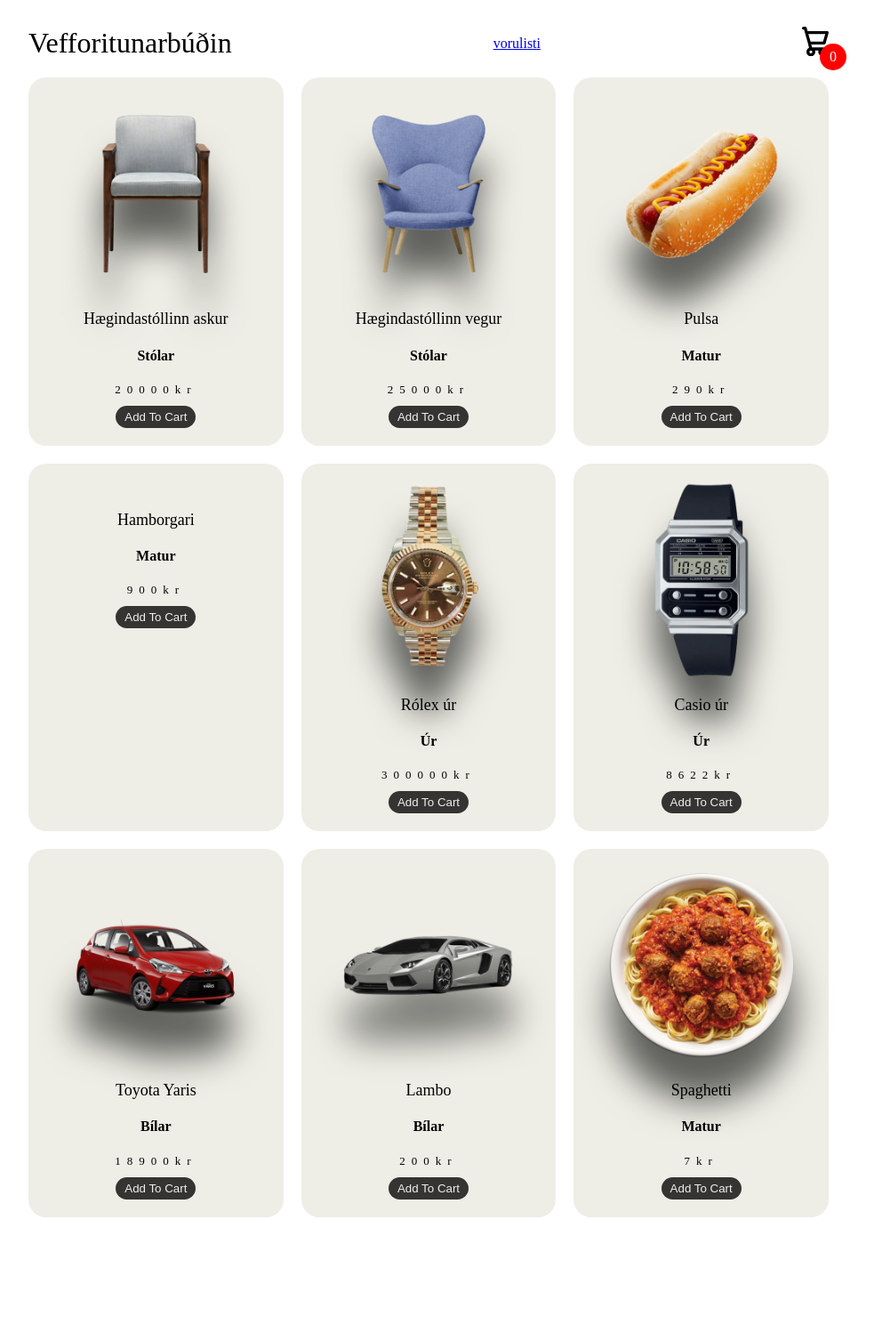
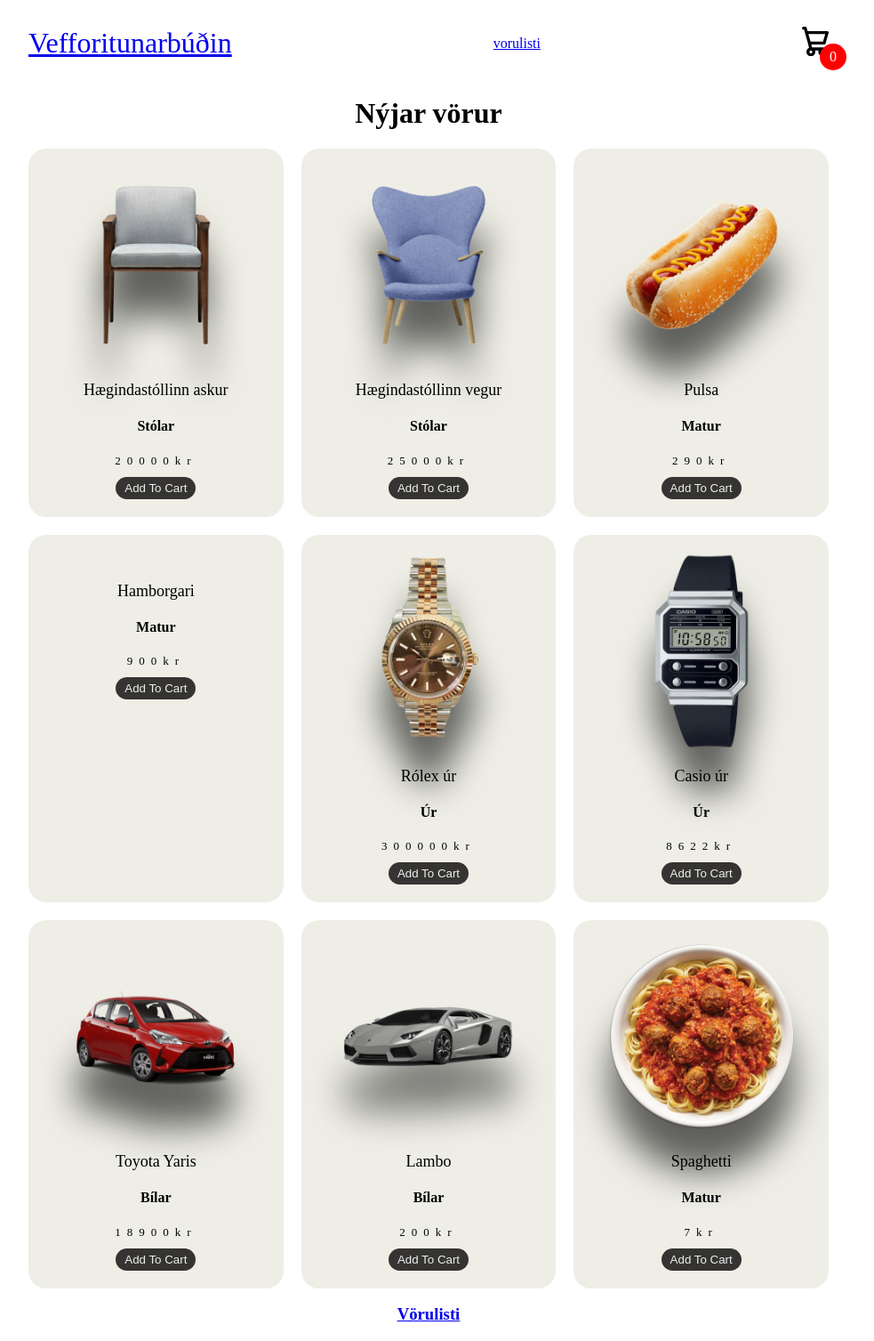
Before and after one commit to aronbjartur/Hopverkefni-2, a plain HTML site: page Hopverkefni 2/index.html in a window 1280 px wide. Shown: the whole page at 89% size, without its empty margins (158-1141 px from the left). Before the commit the page ends 1368 px from the top, so only its background shows below. Drawn offline with Linux system fonts and the light colour scheme.

Commit message:
Update Index - Orri

```diff
--- a/Hopverkefni 2/index.html
+++ b/Hopverkefni 2/index.html
@@ -13,7 +13,7 @@
 
     <div class="container">
         <header>
-            <div class="title">Vefforitunarbúðin</div>
+            <div class="title"><a href="index.html">Vefforitunarbúðin</a></div>
             <div><a href="Sites/vorulisti.html" class="vorulisti">vorulisti</a></div>
             <div class="icon-cart">
                 <svg aria-hidden="true" xmlns="http://www.w3.org/2000/svg" fill="none" viewBox="0 0 18 20">
@@ -23,9 +23,22 @@
             </div>
         </header>
 
+        <div class="Forsidutitill">
+            <h1>Nýjar vörur</h1>
+        </div>
+
         <div class="listProduct">
+        </div>
 
+
+        <div class="Linkur">
+            <a href="Sites/vorulisti.html">
+                <h3>Vörulisti</h3>
+            </a>
         </div>
+
+
+
     </div>
     <div class="cartTab">
         <h1>Shopping Cart</h1>
```
